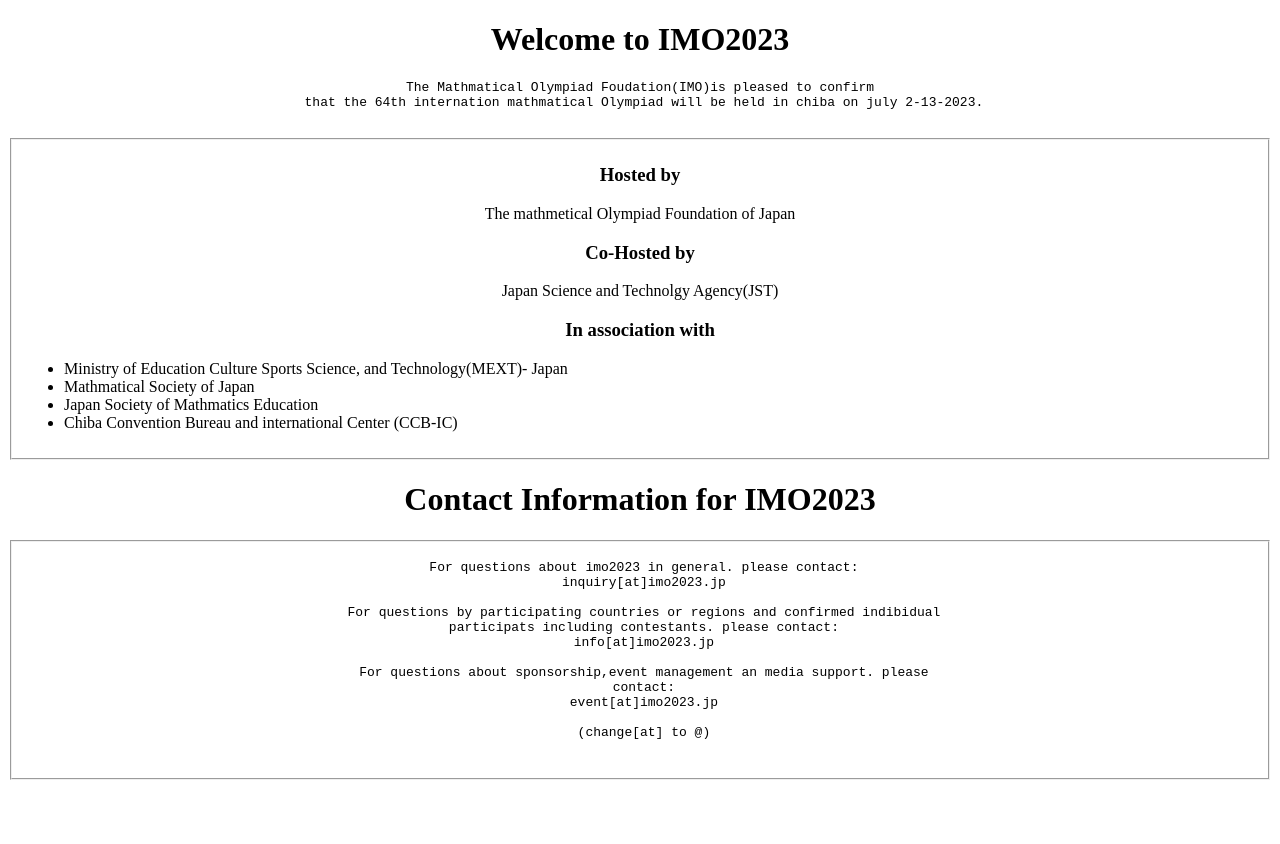
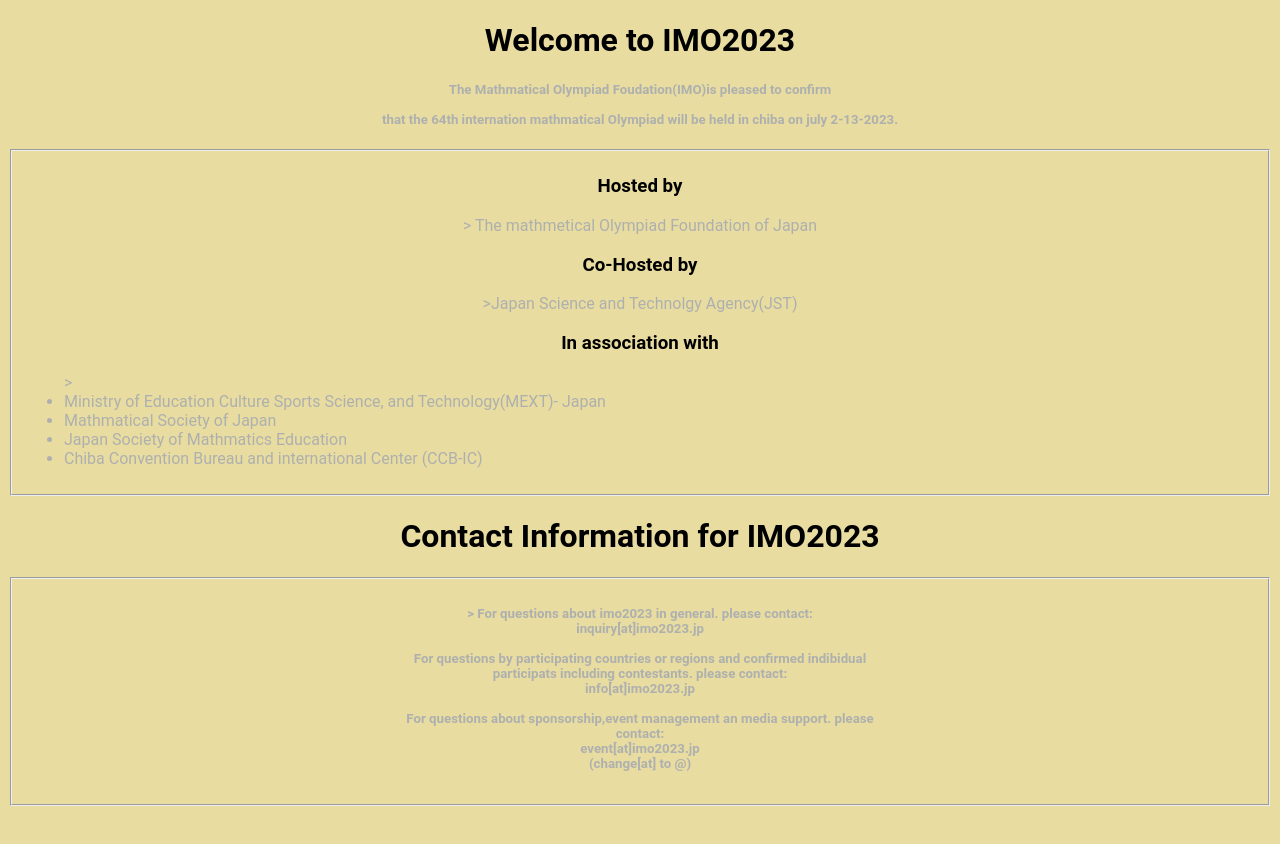
Before and after one commit to Mahesh512001/Gitdemo, a plain HTML site: page html/02jpg.html in a window 1280 px wide. Drawn offline with Linux system fonts and the light colour scheme.

Commit message:
Update 02jpg.html
i am trying just like that ditto

```diff
--- a/html/02jpg.html
+++ b/html/02jpg.html
@@ -3,20 +3,21 @@
 <head>
 <title>Table of content</title>
 </head>
-<body >
- <h1 align='center' > Welcome to IMO2023</h1>
+<body bgcolor='#e8dca0' style='  font-family: "Roboto", sans-serif;
+' >
+ <h1 align='center'  > Welcome to IMO2023</h1>
 
- <pre align='center'> The Mathmatical Olympiad Foudation(IMO)is pleased to confirm
+ <h5 align='center' style='color:#aeb0af;'> The Mathmatical Olympiad Foudation(IMO)is pleased to confirm<br/> <br>
  that the 64th internation mathmatical Olympiad will be held in chiba on july 2-13-2023.
- </pre>
- <fieldset align='center'>
+ </h5>
+ <fieldset width='80%' align='center'>
  <h3 align='center'> Hosted by</h3>
- <p align='center'> The mathmetical Olympiad Foundation of Japan</p>
+ <p align='center' style='color:#aeb0af;'>> The mathmetical Olympiad Foundation of Japan</p>
   <h3 align='center'> Co-Hosted by</h3>
-  <p align='center'>Japan Science and Technolgy Agency(JST)</p>
+  <p align='center' style='color:#aeb0af;'>>Japan Science and Technolgy Agency(JST)</p>
 
  <h3>In association with</h3>
- <ul align='justify'>
+ <ul align='justify' style='color:#aeb0af;'>>
  <li>Ministry of Education Culture Sports Science, and Technology(MEXT)- Japan</li>
  <li>Mathmatical Society of Japan</li>
  <li>Japan Society of Mathmatics Education</li>
@@ -24,19 +25,20 @@
  </ul>
  </fieldset >
  <h1 align='center'> Contact Information for IMO2023</h1>
- <fieldset align='center'>
- <pre> For questions about imo2023 in general. please contact:
- inquiry[at]imo2023.jp
+ <fieldset  align='center'>
+ <h5 style='color:#aeb0af;'>> For questions about imo2023 in general. please contact:<br>
+ inquiry[at]imo2023.jp<br><br>
 
- For questions by participating countries or regions and confirmed indibidual
- participats including contestants. please contact:
- info[at]imo2023.jp
+ For questions by participating countries or regions and confirmed indibidual<br>
+ participats including contestants. please contact:<br>
+ info[at]imo2023.jp<br><br>
 
- For questions about sponsorship,event management an media support. please
- contact:
- event[at]imo2023.jp
+ For questions about sponsorship,event management an media support. please<br>
+ contact:<br>
+ event[at]imo2023.jp<br>
 
  (change[at] to @)
+ </h5>
  </fieldset>
  <br/>
   <br/>
```
